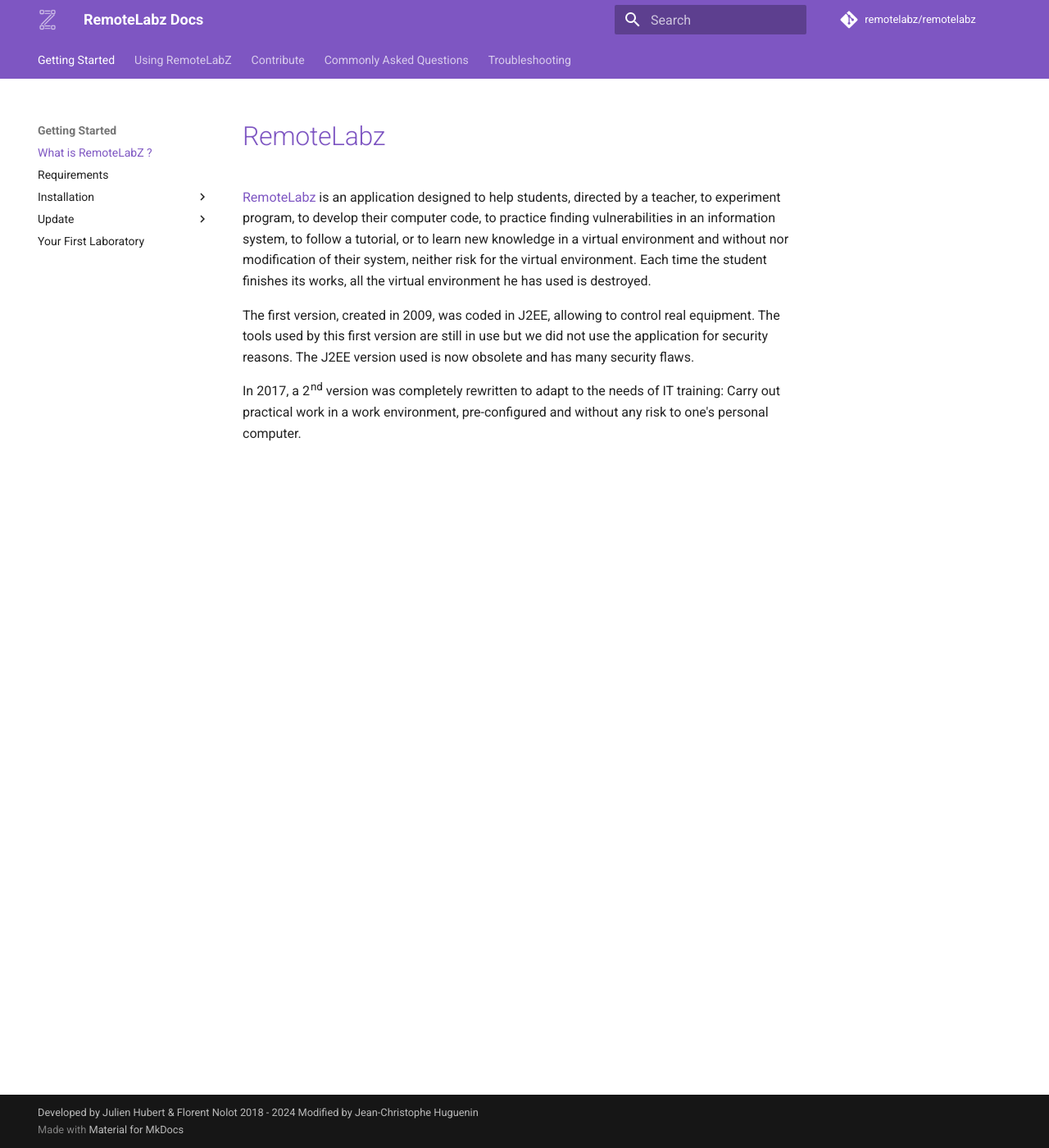
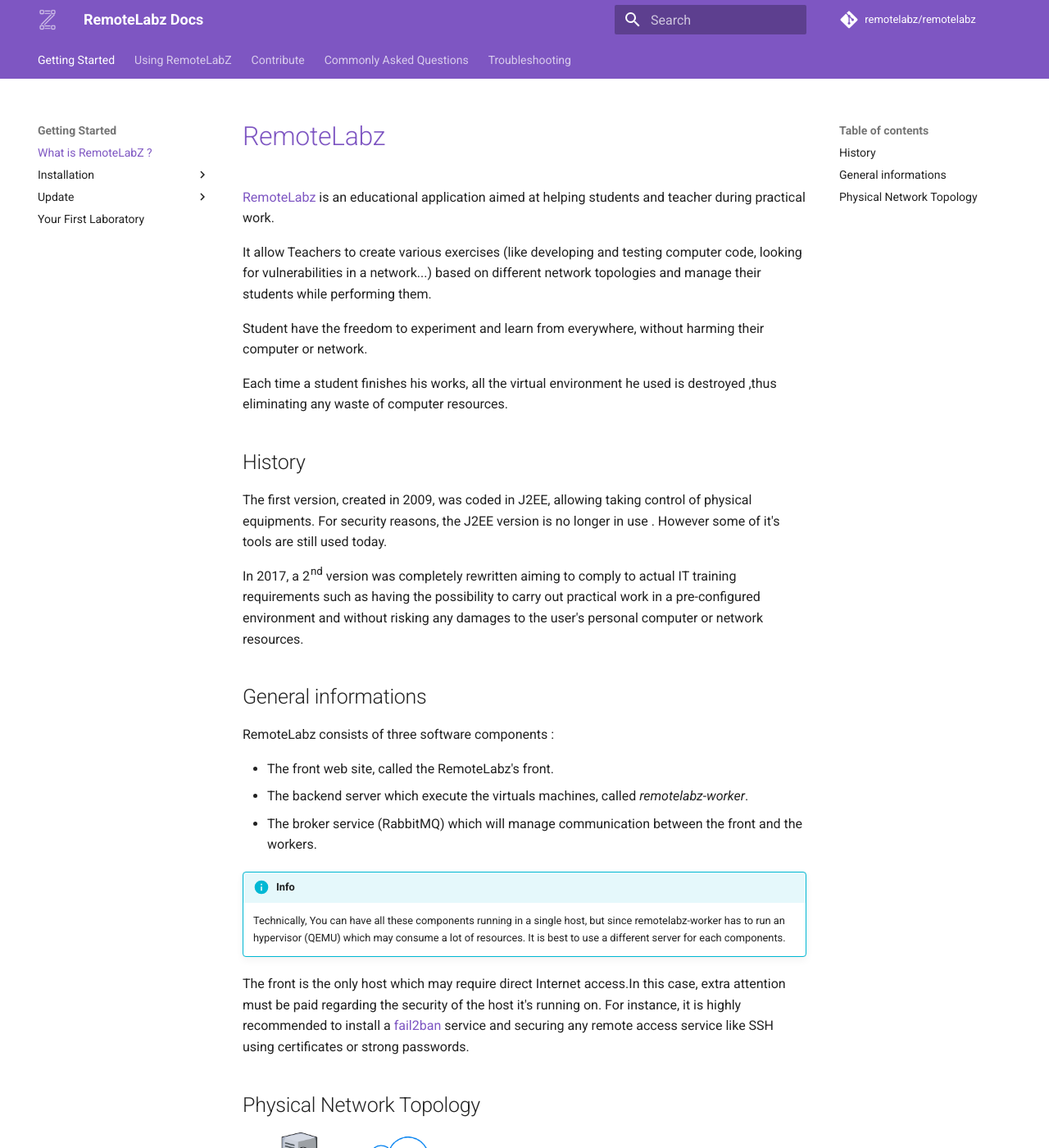
Before and after one commit to remotelabz/remotelabz-docs, an MkDocs documentation site: the page built from docs/index.md, in a window 1280 px wide and 1400 px high. Shown: the whole window at 82% size. Built offline with MkDocs 1.6.1 and Material for MkDocs 9.7.7, drawn with Linux system fonts in a browser that asks for light colours; comment, search, counter and statistics services are not loaded; some of the changed text lies outside the part shown.

Commit message:
some changes regarding index

```diff
--- a/docs/index.md
+++ b/docs/index.md
@@ -1,8 +1,49 @@
 [RemoteLabz](https://remotelabz.com){:target="_blank"}
 ==========
 
-[RemoteLabz](https://remotelabz.com){:target="_blank"} is an application designed to help students, directed by a teacher, to experiment program, to develop their computer code, to practice finding vulnerabilities in an information system, to follow a tutorial, or to learn new knowledge in a virtual environment and without nor modification of their system, neither risk for the virtual environment. Each time the student finishes its works, all the virtual environment he has used is destroyed.
+[RemoteLabz](https://remotelabz.com){:target="_blank"} is an educational application aimed at helping students and teacher during practical work.
 
-The first version, created in 2009, was coded in J2EE, allowing to control real equipment. The tools used by this first version are still in use but we did not use the application for security reasons. The J2EE version used is now obsolete and has many security flaws.
+It allow Teachers to create various exercises (like developing and testing computer code, looking for vulnerabilities in a network...) based on different network topologies and manage their students while performing them.
 
-In 2017, a 2nd version was completely rewritten to adapt to the needs of IT training: Carry out practical work in a work environment, pre-configured and without any risk to one's personal computer.
+ Student have the freedom to experiment and learn from everywhere, without harming their computer or network.
+
+ Each time a student finishes his works, all the virtual environment he used is destroyed ,thus eliminating any waste of computer resources.
+
+## History
+
+The first version, created in 2009, was coded in J2EE, allowing taking control of physical equipments. For security reasons, the J2EE version is no longer in use . However some of it's tools are still used today.
+
+In 2017, a 2nd version was completely rewritten aiming to comply to actual IT training requirements such as having the possibility to carry out practical work in a pre-configured environment and without risking any damages to the user's personal computer or network resources.
+
+## General informations
+
+RemoteLabz consists of three software components :
+
+- The front web site, called the RemoteLabz's front.
+- The backend server which execute the virtuals machines, called *remotelabz-worker*.
+- The broker service (RabbitMQ) which will manage communication between the front and the workers.
+
+!!! info
+    Technically, You can have all these components running in a single host, but since remotelabz-worker has to run an hypervisor (QEMU) which may consume a lot of resources. It is best to use a different server for each components.
+
+
+The front is the only host which may require direct Internet access.In this case, extra attention must be paid regarding the security of the host it's running on.
+For instance, it is highly recommended to install a [fail2ban](https://github.com/fail2ban/fail2ban) service and securing any remote access service like SSH using certificates or strong passwords.
+
+## Physical Network Topology
+
+![network_architecture](/images/RemoteLabz-Ports.png)
+
+
+!!! example "Ports used (Summary)"
+
+    === "Internet to RemoteLabz"
+        - **TCP 80 (443)** : HTTP(S) pages
+        - **TCP 8000** : WebSocket
+        - **UDP 1194** : OpenVPN
+
+    === "RemoteLabz to RemoteLabz-Worker"
+        - **TCP 8080** : Remotelabz-Worker Internal API
+
+    === "RemoteLabz Worker to RabbitMQ"
+        - **TCP 5672** : AMQP
--- a/mkdocs.yml
+++ b/mkdocs.yml
@@ -16,7 +16,6 @@ copyright: Developed by Julien Hubert &amp; Florent Nolot 2018 - 2024 Modified b
 nav:
     - 'Getting Started':
         - What is RemoteLabZ ?: index.md
-        - Requirements: administrators/getting-started/install.md
         - 'Installation':
                 - Installation: administrators/getting-started/ubuntu-standalone.md
                 - SSL: administrators/getting-started/ubuntu-secure.md
```
Also changed, not shown: docs/administrators/getting-started/commonly-asked-questions.md (+4 -0 lines).
